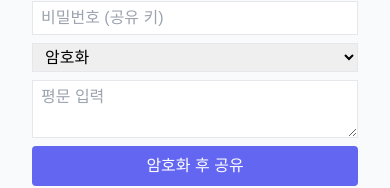
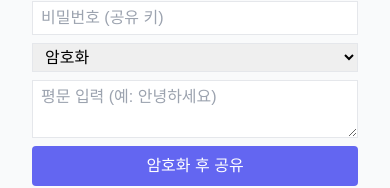
Before and after one commit to cj4mm/encryptest, a React (Vite) app: page / in a window 390 px wide. Shown: the part 121-309 px from the top of the page. Built offline with nearby package versions, Linux system fonts and the light colour scheme; no server answers; the database is empty; the HTML template or start-up script is replaced by a standard one.

Commit message:
💄 fix: 반응형 개선

```diff
--- a/src/App.tsx
+++ b/src/App.tsx
@@ -1,5 +1,4 @@
-import React from "react";
-import { useEffect, useState } from "react";
+import React, { useEffect, useState } from "react";
 import { db } from "./firebase";
 import {
   collection,
@@ -50,7 +49,7 @@ export default function App() {
 
       await addDoc(collection(db, "messages"), {
         sender,
-        password,
+        password: "***", // 비밀번호는 로그에 남기지 않음
         text: base64,
         mode,
         timestamp: Timestamp.now(),
@@ -66,7 +65,7 @@ export default function App() {
 
         await addDoc(collection(db, "messages"), {
           sender,
-          password,
+          password: "***", // 비밀번호는 로그에 남기지 않음
           text: decryptedText,
           mode,
           timestamp: Timestamp.now(),
@@ -89,6 +88,12 @@ export default function App() {
     });
     return () => unsubscribe();
   }, []);
+
+  const getTextPlaceholder = () =>
+    mode === "encrypt" ? "평문 입력 (예: 안녕하세요)" : "암호문 입력 (Base64)";
+
+  const getButtonLabel = () =>
+    mode === "encrypt" ? "암호화 후 공유" : "복호화 결과 공유";
 
   return (
     <div className="min-h-screen bg-gray-50 p-4">
@@ -119,7 +124,7 @@ export default function App() {
         </select>
         <textarea
           className="border px-2 py-1"
-          placeholder="평문 입력"
+          placeholder={getTextPlaceholder()}
           value={text}
           onChange={(e) => setText(e.target.value)}
         />
@@ -127,7 +132,7 @@ export default function App() {
           className="bg-indigo-500 text-white px-4 py-2 rounded"
           onClick={handleProcess}
         >
-          암호화 후 공유
+          {getButtonLabel()}
         </button>
       </div>
 
```
